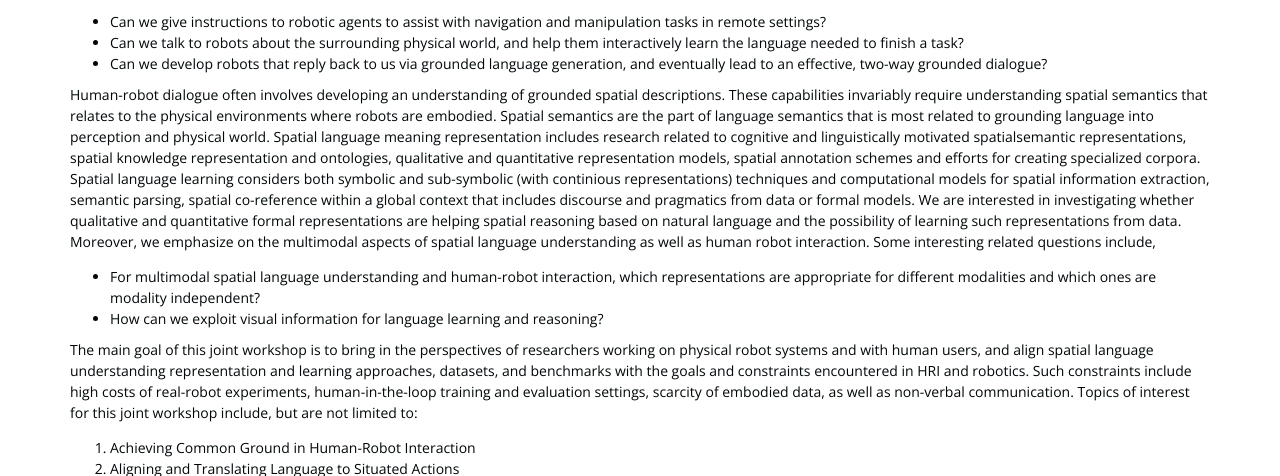
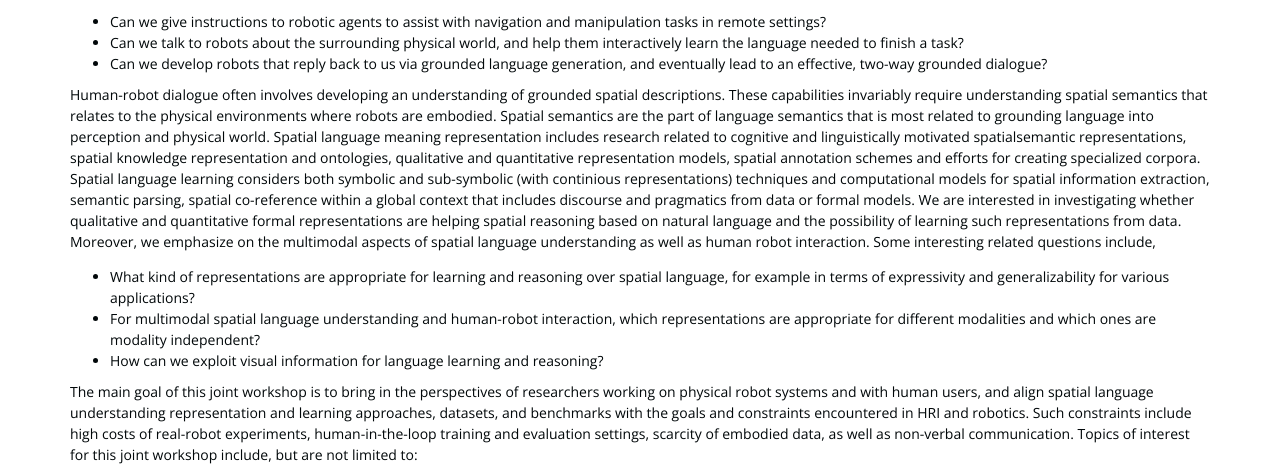
Before and after one commit to SpLU-RoboNLP2021/SpLU-RoboNLP2021.github.io, a plain HTML site: page index.html in a window 1280 px wide. Shown: the part 543-1019 px from the top of the page. Drawn offline with nearby package versions, Linux system fonts and the light colour scheme.

Commit message:
Add spatial representation question to overview

```diff
--- a/index.html
+++ b/index.html
@@ -89,6 +89,7 @@ Moreover, we emphasize on the multimodal aspects of spatial language understandi
 Some interesting related questions include,
 </p>
 <ul>
+  <li>What kind of representations are appropriate for learning and reasoning over spatial language, for example in terms of expressivity and generalizability for various applications?</li>
 	<li>For multimodal spatial language understanding and human-robot interaction, which representations
 	are appropriate for different modalities and which ones are modality independent?</li>
 	<li>How can we exploit visual information for language learning and reasoning?</li>
```
